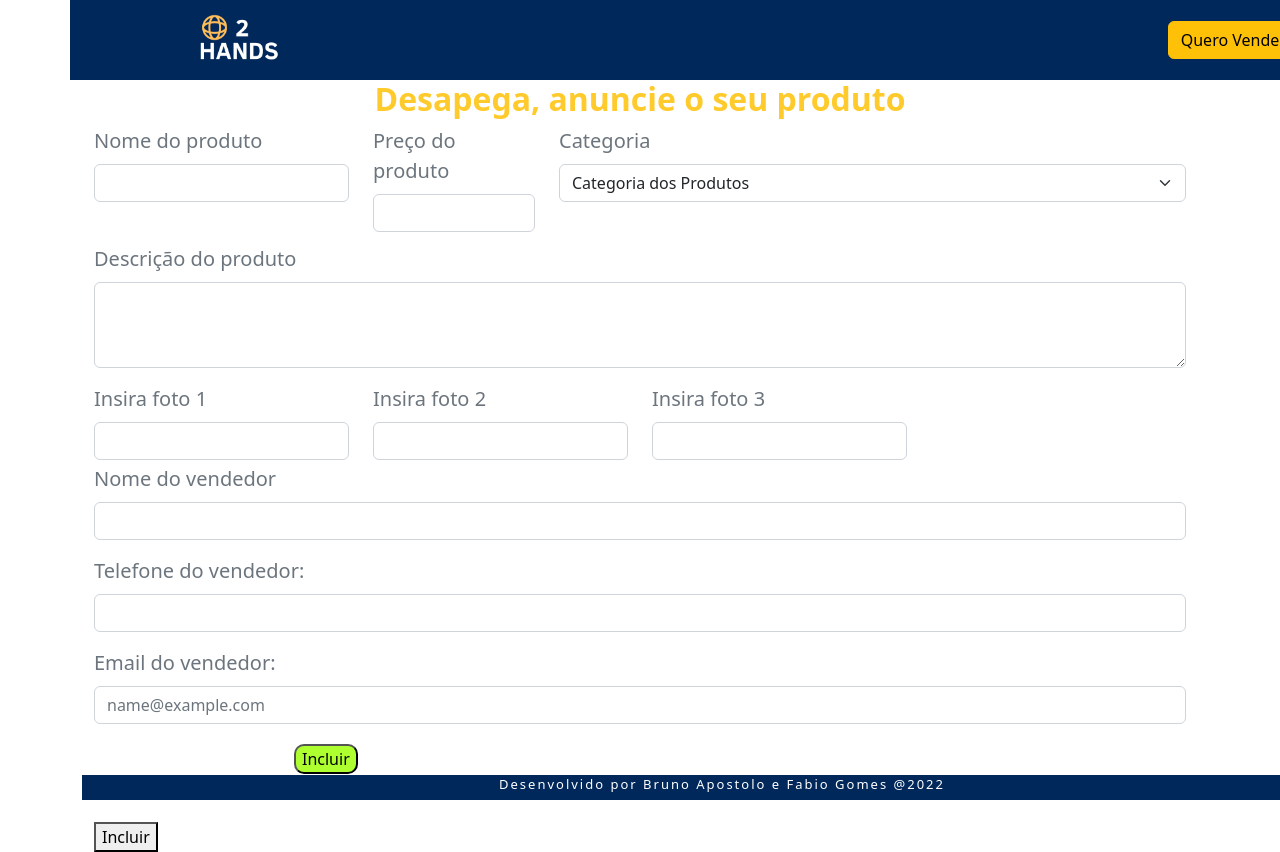
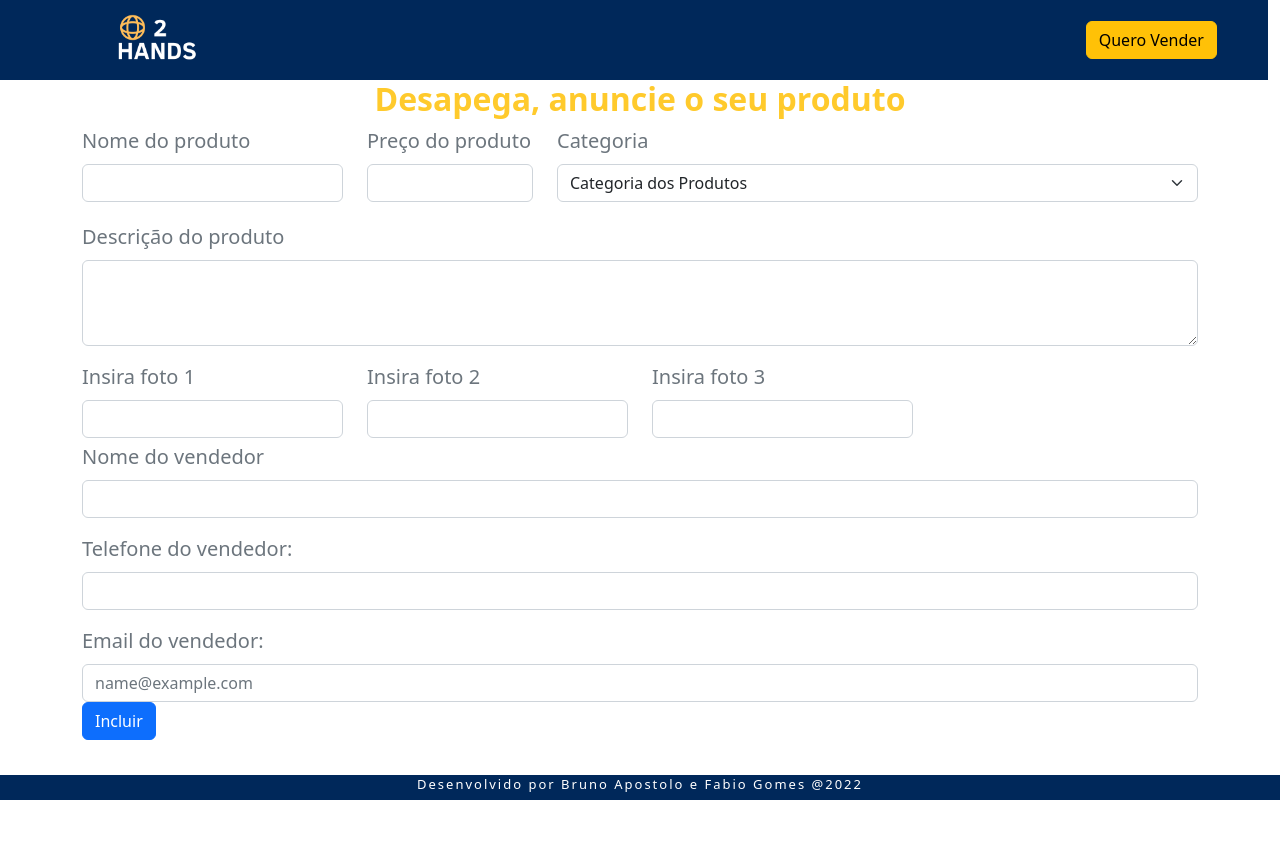
Before and after one commit to fabiolpgomes/2hands, a React (Create React App) app: page /createProduct in a window 1280 px wide. After the commit the page ends 800 px from the top, so only its background shows below. Built offline with nearby package versions, Linux system fonts and the light colour scheme; the HTML template or start-up script is replaced by a standard one.

Commit message:
Adjustment NavBar, AllProduct Carrossel

```diff
--- a/package.json
+++ b/package.json
@@ -17,7 +17,7 @@
   },
   "scripts": {
     "start": "react-scripts start",
-    "build": "react-scripts build",
+    "build": "react-scripts build && echo '/* /index.html  200' | cat >build/_redirects",
     "test": "react-scripts test",
     "eject": "react-scripts eject"
   },
--- a/src/App.css
+++ b/src/App.css
@@ -1,7 +1,11 @@
 .App {
-
 }
 
+/* * {
+  margin: 0;
+  padding: 0;
+  box-sizing: border-box;
+} */
 
 .footer {
   height: 25px;
@@ -52,7 +56,7 @@
 }
 .container {
   padding: 19px;
-  max-width: 90vh;
+  width: 100vh;
   margin: 40px;
 }
 .container .carousel {
--- a/src/App.js
+++ b/src/App.js
@@ -7,11 +7,11 @@ import AllProducts from "./pages/AllProducts";
 import CreateProduct from "./pages/CreateProduct";
 import HomePage from "./pages/HomePage";
 import DetailProduct from "./pages/DetailProduct";
-import Navbar from "./components/navBar";
+import Navbar from "./components/navbar";
 
 function App() {
   return (
-    <div className="App container-lg">
+    <div className="App">
       <Navbar />
       <Routes>
         <Route path="/" element={<HomePage />} />
--- a/src/components/CardsCarrosel/index.js
+++ b/src/components/CardsCarrosel/index.js
@@ -33,14 +33,25 @@ function CardsCarrosel() {
       <div className="carousel" ref={carrousel}>
         {itemsParaVenda.map((item) => {
           return (
-            <div className="item" key={item._id}>
-              <div className="image">
-                <img src={item.img_url[0]} alt="produto" />
-              </div>
-              <Link to={`/allProducts/${item._id}`}>
-                <div className="info">
-                  <span className="name">{item.name}</span>
-                  <span className="price">R$ {item.price}</span>
+            <div
+              className="card m-1 "
+              style={{ width: "20rem", height: "25rem" }}
+              key={item._id}
+            >
+              <img
+                src={item.img_url[0]}
+                alt="produto"
+                className="card-img-top"
+                style={{ minHeight: "10rem" }}
+              />
+
+              <Link
+                to={`/allProducts/${item._id}`}
+                className="text-reset text-decoration-none"
+              >
+                <div className="card-body">
+                  <div className="card-title">{item.name}</div>
+                  <div className="card-text text-muted">R$ {item.price}</div>
                 </div>
               </Link>
             </div>
--- a/src/components/navBar/index.js
+++ b/src/components/navBar/index.js
@@ -6,7 +6,7 @@ import styles from "./style.module.css";
 export function Navbar() {
   return (
     <>
-      <Row responsive="sm">
+      <Row>
         <nav className={styles.navbar2}>
           <Col className="col-3">
             <Link to="/">
--- a/src/components/navBar/style.module.css
+++ b/src/components/navBar/style.module.css
@@ -4,10 +4,12 @@
   justify-content: space-between;
   width: 100%;
   height: 80px;
+  top: 0;
   align-items: center;
   background-color: #00285a;
   margin-bottom: 15px;
-  width: 100%;
+  text-align: center;
   position: fixed;
-  text-align: center;
+  bottom: 0;
+  z-index: 99;
 }
--- a/src/pages/CreateProduct/create.product.css
+++ b/src/pages/CreateProduct/create.product.css
@@ -3,7 +3,7 @@
 }
 
 .button-save{
-    background-color: rgb(173, 255, 47);
+    /* background-color:; */
     text-align: center;
     border-radius: 10px;
     display: flex;
--- a/src/pages/CreateProduct/index.js
+++ b/src/pages/CreateProduct/index.js
@@ -200,18 +200,17 @@ function CreateProduct() {
             value={form.email_seller}
             onChange={handleChange}
           />
-          <button
-            className="button-save mb-5"
+          <div classname="mb-2 size=lg">
+            <Button variante="success"
             type="submit"
             onClick={imagesHandleChange}
           >
             Incluir{" "}
-          </button>
+          </Button>
+          </div>
+
         </Form.Group>
 
-        <button type="submit" onClick={imagesHandleChange}>
-          Incluir
-        </button>
       </Form>
     </div>
   );
```
